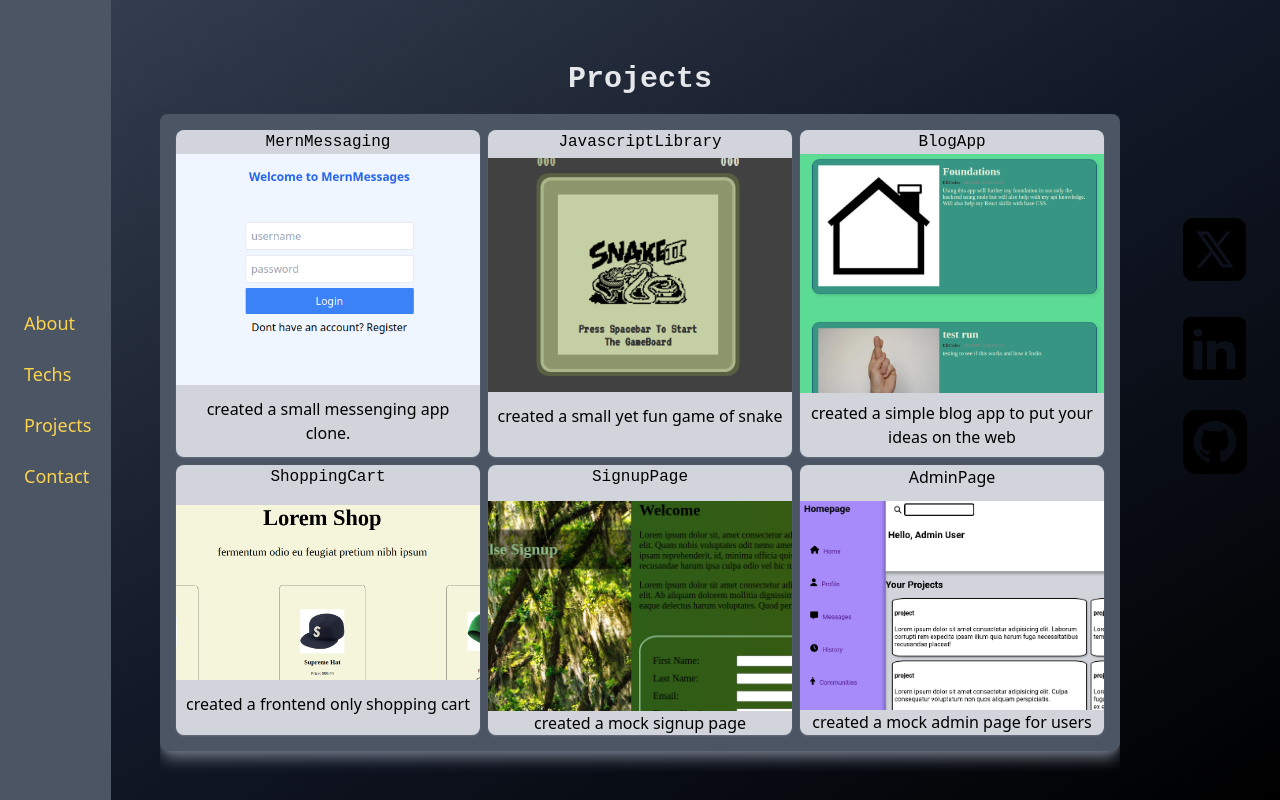
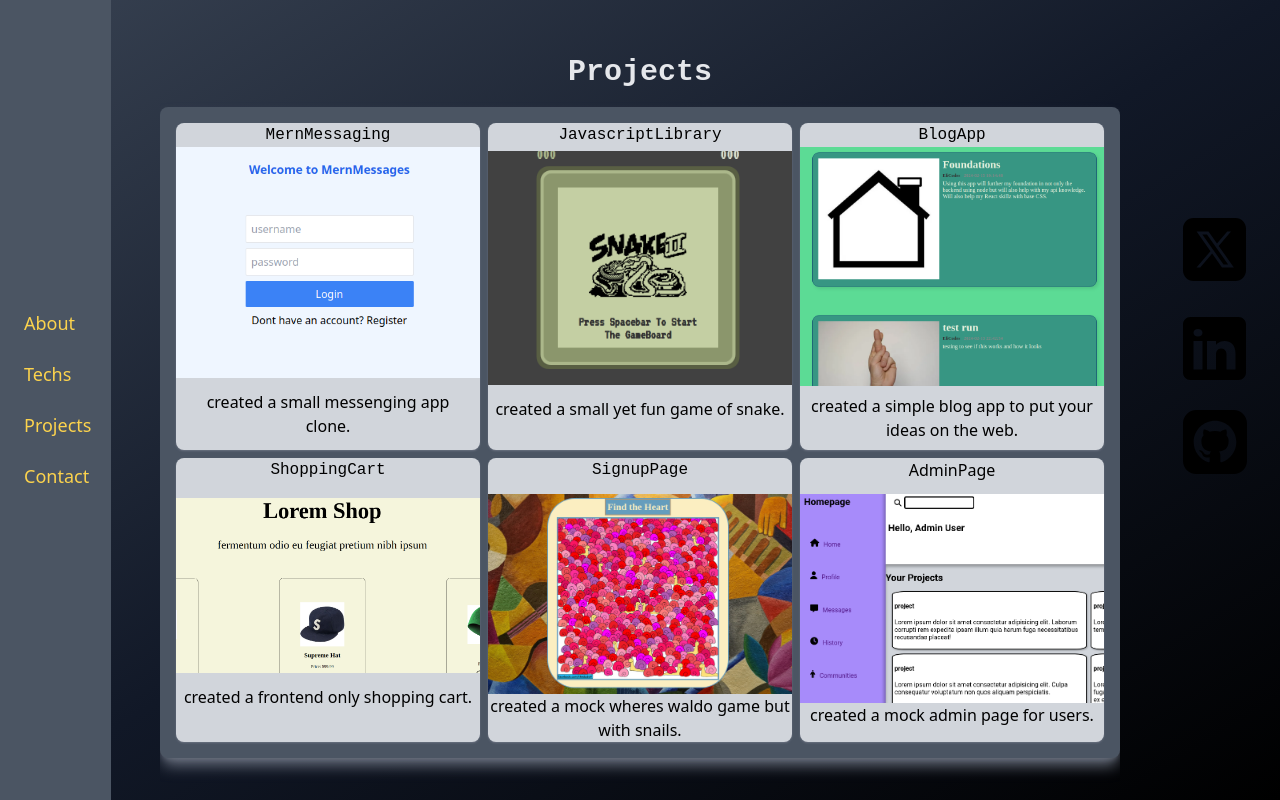
Before and after one commit to EliCodes-UX/ElisPersonalWebapp, a React (Vite) app in the folder client/: page / in a window 1280 px wide. Both pictures are taken after a click on the button "Projects". Built offline with nearby package versions, Linux system fonts and the light colour scheme; a web font is replaced by a local one; what tailwindcss-animated would draw is missing.

Commit message:
added more project changes

```diff
--- a/client/src/components/MainPage.jsx
+++ b/client/src/components/MainPage.jsx
@@ -7,9 +7,10 @@ import MernMessages from '../assets/mernMessages.png';
 // import JSLibrary from '../assets/javascriptLibrary.png';
 import BlogApp from '../assets/blogApp.png';
 import Shop from '../assets/shop.png';
-import signup from '../assets/signupPage.png';
+// import signup from '../assets/signupPage.png';
 import Admin from '../assets/admin.png';
 import snakeGame from '../assets/snakeapp.png';
+import heartGame from '../assets/heartGame.png';
 
 export default function MainPage() {
   const [showFirstParagraph, setShowFirstParagraph] = useState(true);
@@ -281,7 +282,7 @@ export default function MainPage() {
                     <h2 className='font-kode-mono'>JavascriptLibrary</h2>
                     <img className='mt-1' src={snakeGame} />
                     <p className='mt-3'>
-                      created a small yet fun game of snake
+                      created a small yet fun game of snake.
                     </p>
                   </div>
                 </a>
@@ -291,7 +292,7 @@ export default function MainPage() {
                   <h2 className='font-kode-mono'>BlogApp</h2>
                   <img src={BlogApp} />
                   <p className='mt-2'>
-                    created a simple blog app to put your ideas on the web
+                    created a simple blog app to put your ideas on the web.
                   </p>
                 </a>
               </div>
@@ -299,7 +300,7 @@ export default function MainPage() {
                 <a href='https://topshoppingcart.netlify.app/' target='_blank'>
                   <h2 className='mb-4 font-kode-mono'>ShoppingCart</h2>
                   <img src={Shop} />
-                  <p className='mt-3'>created a frontend only shopping cart</p>
+                  <p className='mt-3'>created a frontend only shopping cart.</p>
                 </a>
               </div>
               <div className='projectDivs'>
@@ -308,15 +309,15 @@ export default function MainPage() {
                   target='_blank'
                 >
                   <h2 className='mb-3 font-kode-mono'>SignupPage</h2>
-                  <img src={signup} />
-                  <p>created a mock signup page</p>
+                  <img src={heartGame} />
+                  <p>created a mock wheres waldo game but with snails.</p>
                 </a>
               </div>
               <div className='projectDivs'>
                 <a href='https://elicodes-ux.github.io/admin/' target='_blank'>
                   <h2 className='mb-3'>AdminPage</h2>
                   <img src={Admin} />
-                  <p>created a mock admin page for users</p>
+                  <p>created a mock admin page for users.</p>
                 </a>
               </div>
             </div>
```
Also changed, not shown: client/src/assets/heartGame.png (added).
